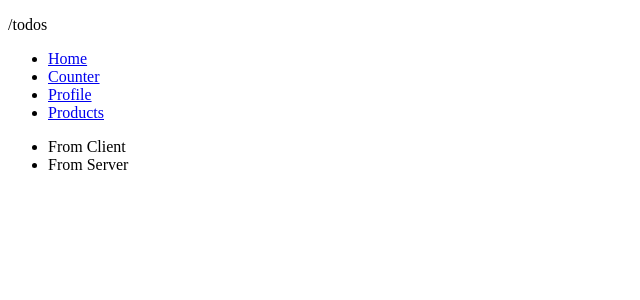
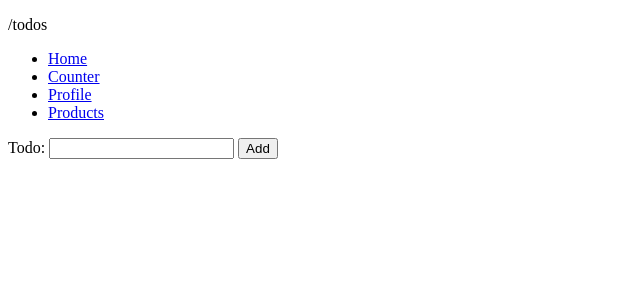
Before and after one commit to chuluq/belajar-sveltekit, a SvelteKit app: page /todos in a window 1280 px wide. Shown: the top 300 px of the page, without its empty margins (0-640 px from the left). Built offline with nearby package versions, Linux system fonts and the light colour scheme.

Commit message:
form action

```diff
--- a/src/routes/todos/+page.server.ts
+++ b/src/routes/todos/+page.server.ts
@@ -1,5 +1,21 @@
+import type { RequestEvent } from '@sveltejs/kit';
+
+let lastId = 0;
+const todos: { id: number; name: string }[] = [];
+
 export function load() {
 	return {
-		todos: ['From Server']
+		todos: todos
 	};
 }
+
+export const actions = {
+	default: async ({ request }: RequestEvent) => {
+		const form = await request.formData();
+		const todo = form.get('todo');
+
+		if (typeof todo === 'string' && todo.trim()) {
+			todos.push({ id: lastId++, name: todo });
+		}
+	}
+};
--- a/src/routes/todos/+page.svelte
+++ b/src/routes/todos/+page.svelte
@@ -2,8 +2,16 @@
 	const { data } = $props();
 </script>
 
+<form method="post">
+	<label for="todo">
+		Todo:
+		<input type="text" name="todo" id="todo" />
+	</label>
+	<button type="submit">Add</button>
+</form>
+
 <ul>
 	{#each data.todos as todo}
-		<li>{todo}</li>
+		<li>{todo.id} - {todo.name}</li>
 	{/each}
 </ul>
--- a/src/routes/todos/+page.ts
+++ b/src/routes/todos/+page.ts
@@ -1,8 +1,8 @@
-import type { LoadEvent } from '@sveltejs/kit';
+// import type { LoadEvent } from '@sveltejs/kit';
 
-export function load({ data }: LoadEvent) {
-	const dataTodos = data ? data.todos : [];
-	return {
-		todos: ['From Client', ...dataTodos]
-	};
-}
+// export function load({ data }: LoadEvent) {
+// 	const dataTodos = data ? data.todos : [];
+// 	return {
+// 		todos: ['From Client', ...dataTodos]
+// 	};
+// }
```
